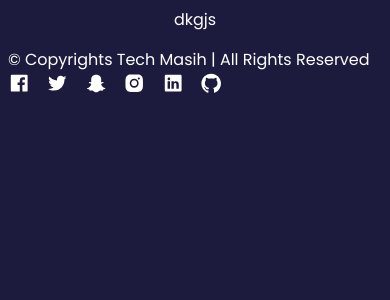
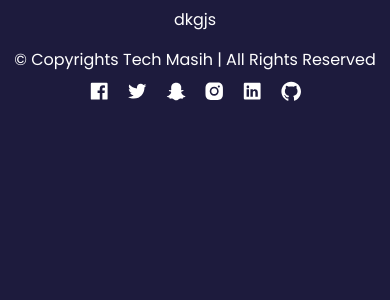
Before and after one commit to tech-masih/tech-masih-website, a Next.js app: page / in a window 390 px wide. Shown: the top 300 px of the page. Built offline with nearby package versions, Linux system fonts and the light colour scheme.

Commit message:
refator: upate footer compo.

```diff
--- a/src/app/components/Footer/Footer.tsx
+++ b/src/app/components/Footer/Footer.tsx
@@ -1,5 +1,4 @@
 import Link from "next/link";
-
 import { AiFillInstagram, AiOutlineTwitter, AiFillGithub } from "react-icons/ai";
 import { IoLogoLinkedin} from "react-icons/io";
 import {RiSnapchatFill, RiFacebookBoxFill} from "react-icons/ri";
@@ -7,8 +6,8 @@ import {RiSnapchatFill, RiFacebookBoxFill} from "react-icons/ri";
 
 const Footer = () => {
   return (
-    <footer className="p-2 max-w-6xl mx-auto flex flex-wrap items-center justify-between">
-        <p className="font-normal text-[16px]">&copy; Copyrights Tech Masih | All Rights Reserved</p>
+    <footer className="p-2 max-w-6xl mx-auto flex flex-wrap items-center justify-center md:justify-between gap-y-2 md:gap-y-0">
+        <p className="font-normal text-center text-[16px] leading-6">&copy; Copyrights Tech Masih | All Rights Reserved</p>
         <ul className="list-none flex flex-wrap gap-4">
             <li>
                 <Link href="https://www.facebook.com/" passHref legacyBehavior>
--- a/src/app/components/Header/Header.tsx
+++ b/src/app/components/Header/Header.tsx
@@ -3,6 +3,7 @@ const Header = () => {
   return (
     <header>
       <nav >
+        {/* Nav Logo */}
         <ul>
         {/* Nav Items Here */}
         </ul>
```
